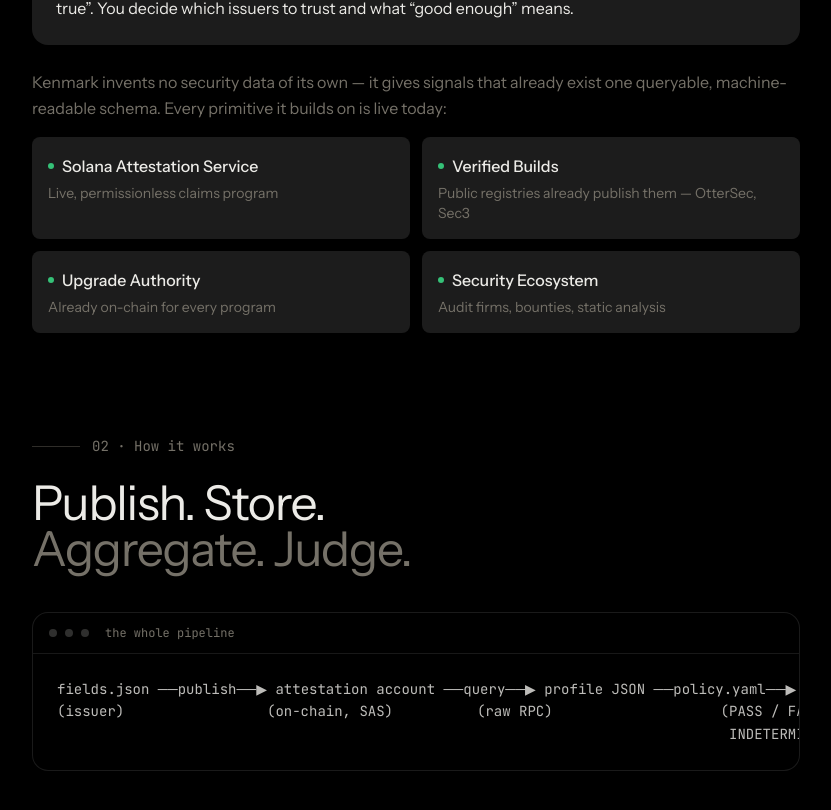
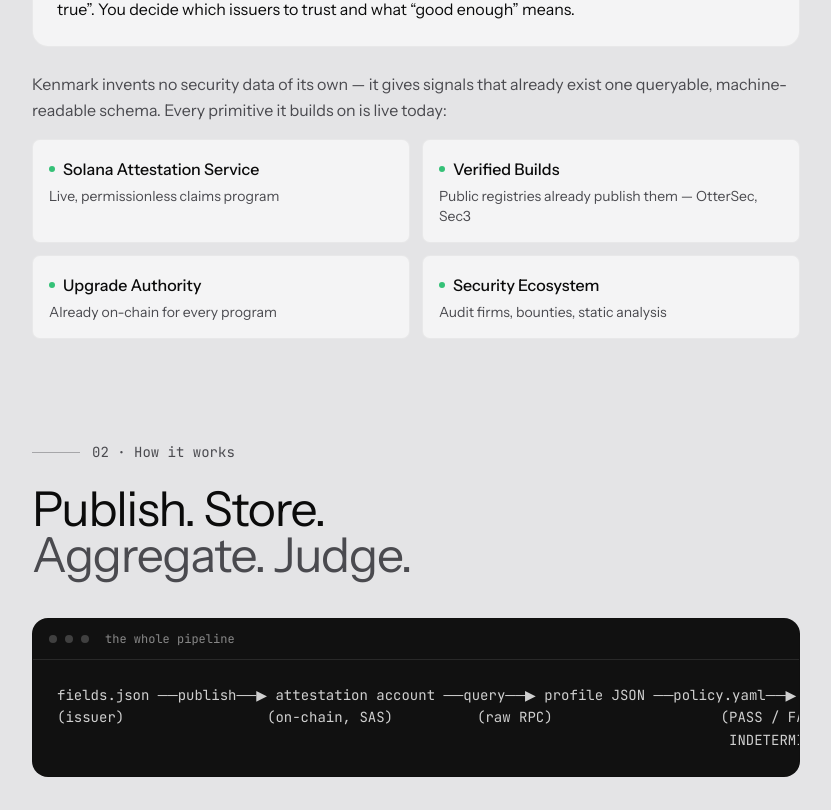
Before and after one commit to kartikangiras/kenmark, a Next.js app in the folder apps/web/: page /docs in a window 1280 px wide. Shown: the part 830-1640 px from the top of the page, without its empty margins (340-1171 px from the left). Built offline with nearby package versions, Linux system fonts and the light colour scheme.

Commit message:
Move the docs onto the paper theme

```diff
--- a/apps/web/src/app/docs/page.tsx
+++ b/apps/web/src/app/docs/page.tsx
@@ -248,7 +248,7 @@ function SectionHeading({
 
 export default function DocsPage() {
   return (
-    <div className="min-h-screen bg-ink text-foreground">
+    <div className="docs-paper min-h-screen bg-background text-foreground">
       <div className="mx-auto max-w-[1400px] px-6 lg:px-12 lg:grid lg:grid-cols-[260px_1fr] lg:gap-16">
         <DocsSidebar />
 
@@ -269,7 +269,10 @@ export default function DocsPage() {
           </header>
 
           {/* Mobile TOC */}
-          <nav aria-label="On this page" className="lg:hidden mb-16 rounded-2xl bg-ink-card p-6">
+          <nav
+            aria-label="On this page"
+            className="lg:hidden mb-16 rounded-2xl border border-black/5 bg-card p-6"
+          >
             <span className="mb-4 block font-mono text-xs uppercase tracking-wider text-muted-foreground">
               On this page
             </span>
@@ -312,7 +315,7 @@ export default function DocsPage() {
                 : issuers attest under their own credentials, and the profile is reproducible by
                 anyone from raw RPC.
               </p>
-              <div className="rounded-2xl bg-ink-card p-6">
+              <div className="rounded-2xl border border-black/5 bg-card p-6">
                 <span className="font-mono text-xs uppercase tracking-wider text-muted-foreground">
                   The one design rule
                 </span>
@@ -342,7 +345,10 @@ export default function DocsPage() {
                     { name: "Upgrade Authority", desc: "Already on-chain for every program" },
                     { name: "Security Ecosystem", desc: "Audit firms, bounties, static analysis" },
                   ].map((primitive) => (
-                    <li key={primitive.name} className="rounded-xl bg-ink-card p-4">
+                    <li
+                      key={primitive.name}
+                      className="rounded-xl border border-black/5 bg-card p-4"
+                    >
                       <span className="mb-1 flex items-center gap-2">
                         <span
                           aria-hidden="true"
@@ -551,7 +557,7 @@ export default function DocsPage() {
 
             <div className="grid gap-4 sm:grid-cols-2">
               {liveFeatures.map((feature) => (
-                <div key={feature.name} className="rounded-2xl bg-ink-card p-6">
+                <div key={feature.name} className="rounded-2xl border border-black/5 bg-card p-6">
                   <div className="mb-3 flex items-center gap-2">
                     <span
                       aria-hidden="true"
@@ -671,7 +677,7 @@ export default function DocsPage() {
                 </>
               }
             >
-              <div className="mt-6 rounded-xl bg-ink-card p-4 text-sm text-muted-foreground leading-relaxed">
+              <div className="mt-6 rounded-xl border border-black/5 bg-card p-4 text-sm text-muted-foreground leading-relaxed">
                 <span className="mr-2 inline-flex align-middle">
                   <StatusBadge status="soon">Target interface</StatusBadge>
                 </span>
@@ -815,7 +821,10 @@ export default function DocsPage() {
 
             <div className="space-y-4">
               {roadmap.map((group) => (
-                <div key={group.title} className="rounded-2xl bg-ink-card p-6 lg:p-8">
+                <div
+                  key={group.title}
+                  className="rounded-2xl border border-black/5 bg-card p-6 lg:p-8"
+                >
                   <div className="mb-5 flex flex-wrap items-center justify-between gap-3">
                     <h3 className="text-2xl tracking-tight">{group.title}</h3>
                     <StatusBadge status={group.status} />
--- a/apps/web/src/app/globals.css
+++ b/apps/web/src/app/globals.css
@@ -113,6 +113,24 @@
     --db-down: #ff6b81;
     color-scheme: light;
   }
+  /* Docs sit on the landing's paper surface. Overriding the semantic tokens here
+     lets the existing utility classes resolve to the light palette. */
+  .docs-paper {
+    --background: #e4e4e6;
+    --foreground: #0b0b0b;
+    --card: #f4f4f5;
+    --card-foreground: #0b0b0b;
+    --popover: #f4f4f5;
+    --popover-foreground: #0b0b0b;
+    --muted: #d8d8db;
+    --muted-foreground: #4a4a4f;
+    --border: rgba(0, 0, 0, 0.1);
+    --input: #ffffff;
+    --ring: #0b0b0b;
+    --status-unknown: #6b6b70;
+    color-scheme: light;
+  }
+
   .db[data-theme="dark"] {
     --db-panel: #141416;
     --db-fg: #f3f3f4;
@@ -165,7 +183,14 @@
   }
 
   .word-gradient {
-    background: linear-gradient(45deg, #10b981 0%, #6366f1 25%, #67e8f9 50%, #fbbf24 75%, #10b981 100%);
+    background: linear-gradient(
+      45deg,
+      #10b981 0%,
+      #6366f1 25%,
+      #67e8f9 50%,
+      #fbbf24 75%,
+      #10b981 100%
+    );
     background-size: 300% 300%;
     background-clip: text;
     -webkit-background-clip: text;
--- a/apps/web/src/components/docs/code-block.tsx
+++ b/apps/web/src/components/docs/code-block.tsx
@@ -15,14 +15,14 @@ export function CodeBlock({
   children: React.ReactNode;
 }) {
   return (
-    <div className={cn("overflow-hidden rounded-2xl border border-white/10 bg-black", className)}>
-      <div className="flex items-center gap-2 border-b border-foreground/10 px-4 py-3">
-        <span aria-hidden="true" className="h-2 w-2 rounded-full bg-foreground/20" />
-        <span aria-hidden="true" className="h-2 w-2 rounded-full bg-foreground/20" />
-        <span aria-hidden="true" className="h-2 w-2 rounded-full bg-foreground/20" />
-        <span className="ml-2 font-mono text-xs text-muted-foreground">{title}</span>
+    <div className={cn("overflow-hidden rounded-2xl border border-black/10 bg-[#111]", className)}>
+      <div className="flex items-center gap-2 border-b border-white/10 px-4 py-3">
+        <span aria-hidden="true" className="h-2 w-2 rounded-full bg-white/20" />
+        <span aria-hidden="true" className="h-2 w-2 rounded-full bg-white/20" />
+        <span aria-hidden="true" className="h-2 w-2 rounded-full bg-white/20" />
+        <span className="ml-2 font-mono text-xs text-white/50">{title}</span>
       </div>
-      <pre className="overflow-x-auto p-4 lg:p-6 font-mono text-xs lg:text-sm leading-relaxed text-foreground/80">
+      <pre className="overflow-x-auto p-4 lg:p-6 font-mono text-xs lg:text-sm leading-relaxed text-white/80">
         <code>{children}</code>
       </pre>
     </div>
--- a/apps/web/src/components/docs/docs-sidebar.tsx
+++ b/apps/web/src/components/docs/docs-sidebar.tsx
@@ -45,7 +45,7 @@ export function DocsSidebar() {
   return (
     <>
       {/* Mobile top bar */}
-      <div className="lg:hidden sticky top-0 z-40 border-b border-foreground/10 bg-ink/80 backdrop-blur-xl">
+      <div className="lg:hidden sticky top-0 z-40 border-b border-foreground/10 bg-background/80 backdrop-blur-xl">
         <div className="flex h-14 items-center justify-between px-6">
           <Link
             href="/"
--- a/apps/web/src/components/docs/status-badge.tsx
+++ b/apps/web/src/components/docs/status-badge.tsx
@@ -24,7 +24,7 @@ export function StatusBadge({
   return (
     <span
       className={cn(
-        "inline-flex items-center gap-2 rounded-full border border-white/15 px-3 py-1 font-mono text-xs uppercase tracking-wider text-muted-foreground",
+        "inline-flex items-center gap-2 rounded-full border border-foreground/15 px-3 py-1 font-mono text-xs uppercase tracking-wider text-muted-foreground",
         className,
       )}
     >
```
